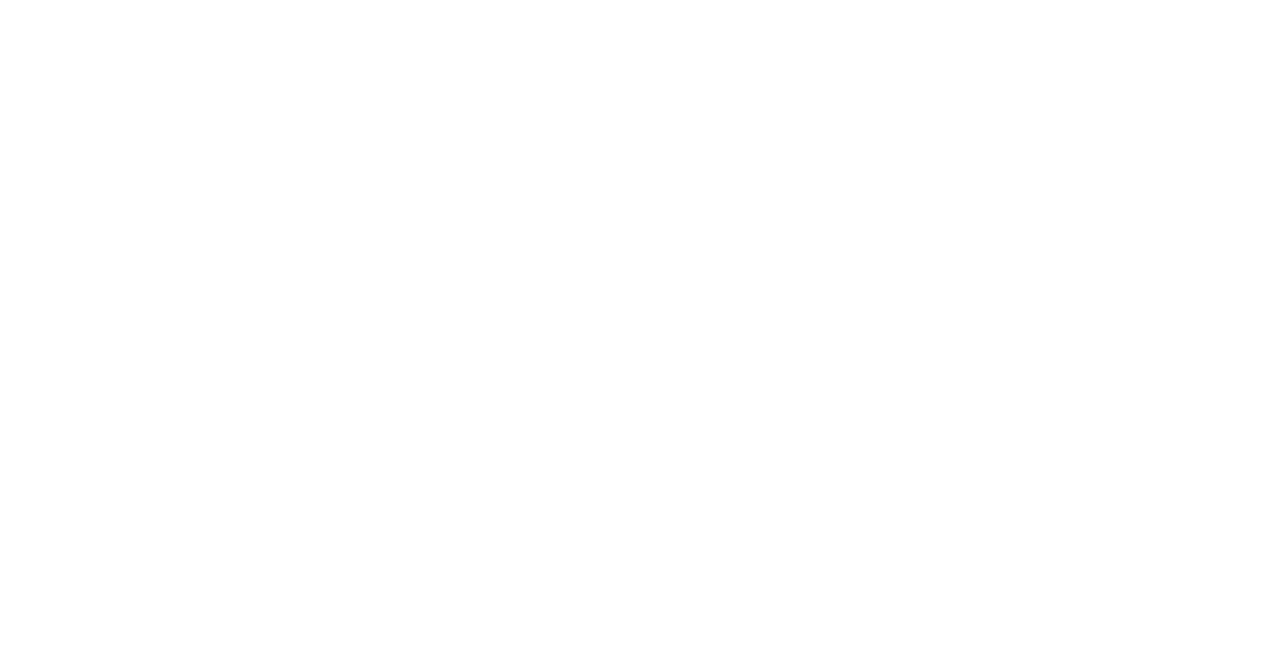
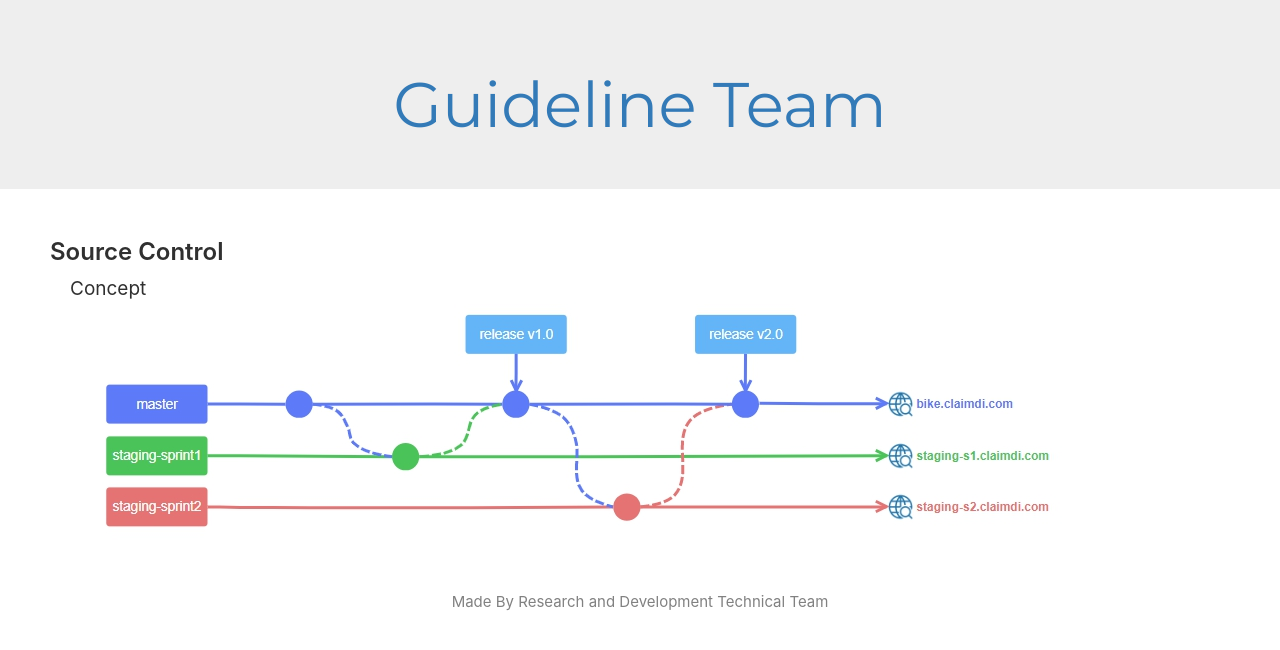
Before and after one commit to Nucool/guideline, a React (Create React App) app: page /SourceControlPage in a window 1280 px wide. Shown: the top 650 px of the page. Built offline with nearby package versions, Linux system fonts and the light colour scheme.

Commit message:
Add source control

```diff
--- a/src/App.js
+++ b/src/App.js
@@ -8,6 +8,7 @@
 import ScrumPage from './components/scrum/ScrumPage'
 import GitHubPages from './components/knowledgesharing/GitHubPages'
 import CallCenterCCPage from './components/businessprocess/CallCenterCCPage'
+import SourceControlPage from './components/sourceControl/SourceControlPage'
 
 const Body = () => (
   <div>Body {process.env.PUBLIC_URL} Test</div>
@@ -27,8 +28,9 @@
         <Public exact path="/microservices" component={ImplementConceptPage} {...props} />
         <Public exact path="/ScrumPage" component={ScrumPage} {...props} />
         <Public exact path="/GitHubPages" component={GitHubPages} {...props} />
-        <Public exact path="/CallCenterCCPage" component={CallCenterCCPage} {...props} />
+        <Public exact path="/CallCenterCCPage" component={CallCenterCCPage} {...props} />SourceControlPage
         <Public exact path="/MonolithicToMicroservicesPage" component={MonolithicToMicroservicesPage} {...props} />
+        <Public exact path="/SourceControlPage" component={SourceControlPage} {...props} />
       </Switch>
     </div>
   </Router>
--- a/src/components/guideline/GuidelinePage.js
+++ b/src/components/guideline/GuidelinePage.js
@@ -36,6 +36,7 @@
               <ul>
                 <li><Link to="/microservices">Microservice implement concept</Link></li>
                 <li><Link to="/MonolithicToMicroservicesPage">Monolithic To Microservices</Link></li>
+                <li><Link to="/SourceControlPage">Source Control</Link></li>
               </ul>
             </li>
             { team.map(item => <TeamTable key={item.name} {...item} />)}
--- /dev/null
+++ b/src/components/sourceControl/SourceControlPage.js
@@ -0,0 +1,34 @@
+import React from 'react'
+import { Link } from 'react-router-dom'
+
+const SourceControlPage = () => {
+  let marginBox = {
+    marginLeft: 20,
+    marginBottom: 30
+  }
+  let imageDiv = {
+    width: 700,
+    textAlign: "center"
+  }
+  let imageDiv800 = {
+    width: 800,
+    textAlign: "center"
+  }
+  return (
+    <div className="container-fluid">
+      <div className="row">
+        <div className="col-sm-12">
+          <h2>Source Control</h2>
+          <div style={marginBox}>
+            <h4>Concept</h4>
+            <div style={imageDiv}>
+              <img alt="SourceControlPage" src={process.env.PUBLIC_URL + "/images/sourceControlPage.jpg"} />
+            </div>
+          </div>
+        </div>
+      </div>
+    </div>
+  )
+}
+
+export default SourceControlPage
```
Also changed, not shown: public/images/sourceControlPage.jpg (added).
